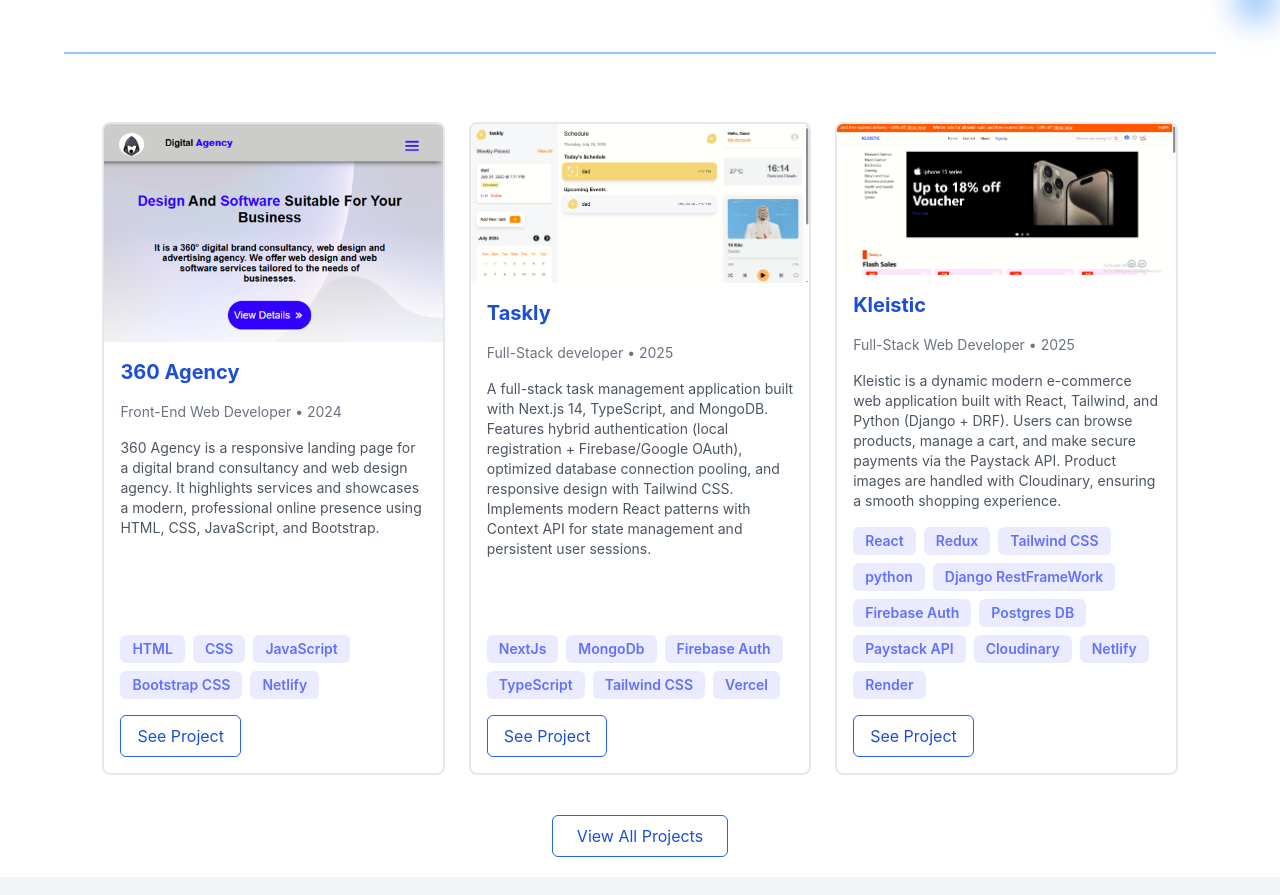
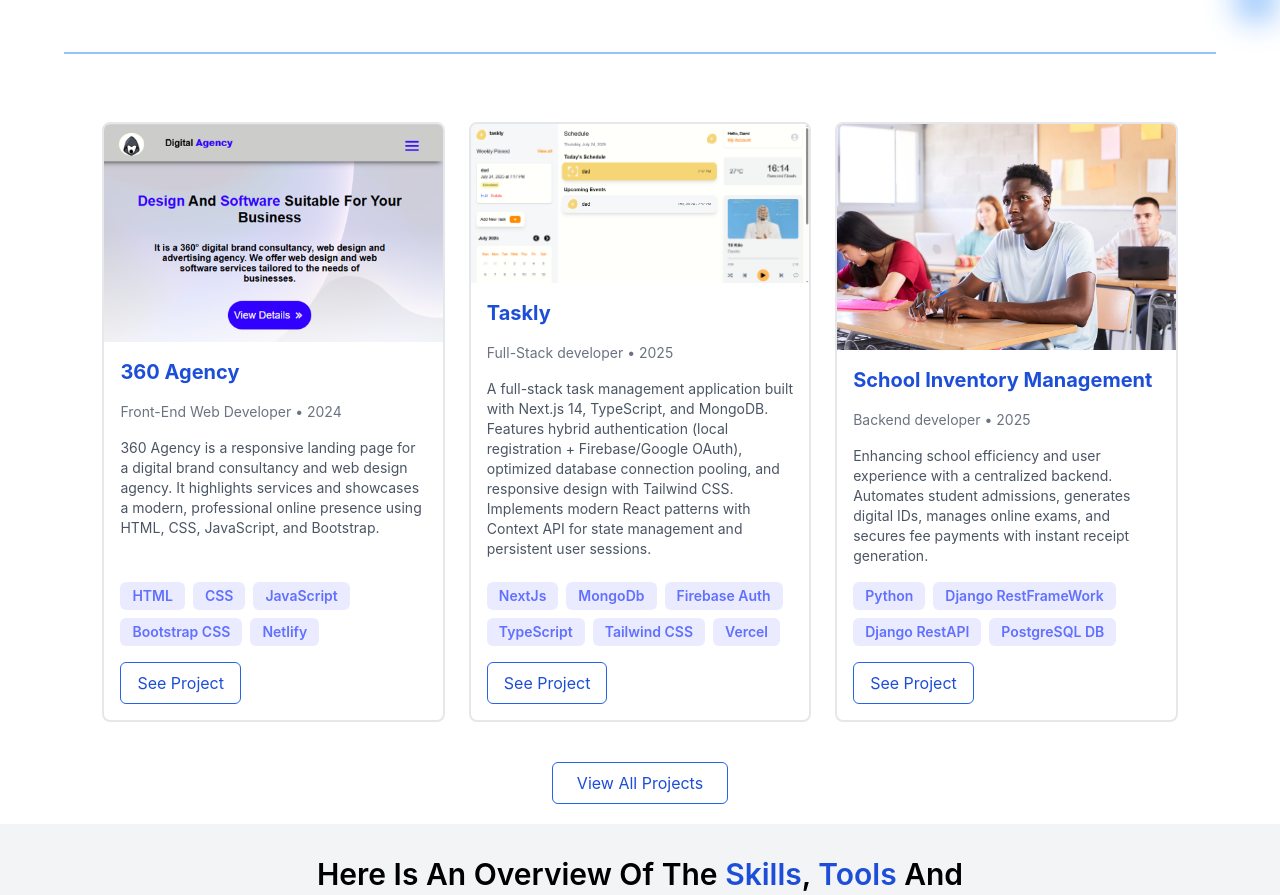
Before and after one commit to Alphaboy20023/NewPortfolio, a React (Create React App) app: page / in a window 1280 px wide. Shown: the part 1104-1999 px from the top of the page. Built offline with nearby package versions, Linux system fonts and the light colour scheme.

Commit message:
commented kleistic

```diff
--- a/src/Project/Projects.ts
+++ b/src/Project/Projects.ts
@@ -26,19 +26,19 @@
     liveLink: "https://taskly-app-five.vercel.app/home",
     sourceLink: "https://github.com/Alphaboy20023/NewPortfolio",
   },
-  {
-    id: "3",
-    title: "Kleistic",
-    year: "2025",
-    role: "Full-Stack Web Developer",
-    description:
-      "Kleistic is a dynamic modern e-commerce web application built with React, Tailwind, and Python (Django + DRF). Users can browse products, manage a cart, and make secure payments via the Paystack API. Product images are handled with Cloudinary, ensuring a smooth shopping experience.",
-    modalDescription: "Kleistic is a full-featured e-commerce platform that combines a responsive frontend with a robust backend. Built with React for the interface, Redux for state management, Tailwind CSS for styling, and Python Django + DRF for backend APIs, the app allows users to browse products, filter by categories, manage a cart, and complete secure payments through the Paystack API. Product images are stored and served via Cloudinary, and the application demonstrates seamless integration between frontend and backend, efficient state handling, and a smooth, user-friendly shopping experience.",
-    tech: ["React", "Redux", "Tailwind CSS", "python", "Django RestFrameWork", "Firebase Auth", "Postgres DB", "Paystack API", "Cloudinary", "Netlify", "Render"],
-    image: "./Img/Kleistic.png",
-    liveLink: "https://klestic.netlify.app/",
-    sourceLink: "https://github.com/Alphaboy20023/Kleistic",
-  },
+  // {
+  //   id: "3",
+  //   title: "Kleistic",
+  //   year: "2025",
+  //   role: "Full-Stack Web Developer",
+  //   description:
+  //     "Kleistic is a dynamic modern e-commerce web application built with React, Tailwind, and Python (Django + DRF). Users can browse products, manage a cart, and make secure payments via the Paystack API. Product images are handled with Cloudinary, ensuring a smooth shopping experience.",
+  //   modalDescription: "Kleistic is a full-featured e-commerce platform that combines a responsive frontend with a robust backend. Built with React for the interface, Redux for state management, Tailwind CSS for styling, and Python Django + DRF for backend APIs, the app allows users to browse products, filter by categories, manage a cart, and complete secure payments through the Paystack API. Product images are stored and served via Cloudinary, and the application demonstrates seamless integration between frontend and backend, efficient state handling, and a smooth, user-friendly shopping experience.",
+  //   tech: ["React", "Redux", "Tailwind CSS", "python", "Django RestFrameWork", "Firebase Auth", "Postgres DB", "Paystack API", "Cloudinary", "Netlify", "Render"],
+  //   image: "./Img/Kleistic.png",
+  //   liveLink: "https://klestic.netlify.app/",
+  //   sourceLink: "https://github.com/Alphaboy20023/Kleistic",
+  // },
   {
     id: "4",
     title: "School Inventory Management",
```
